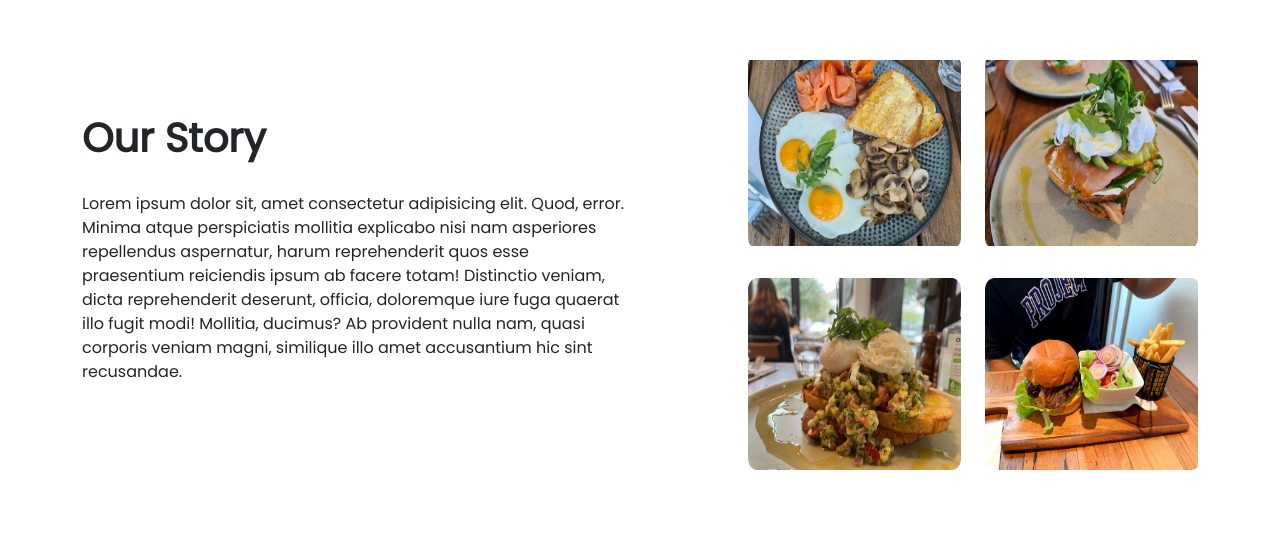
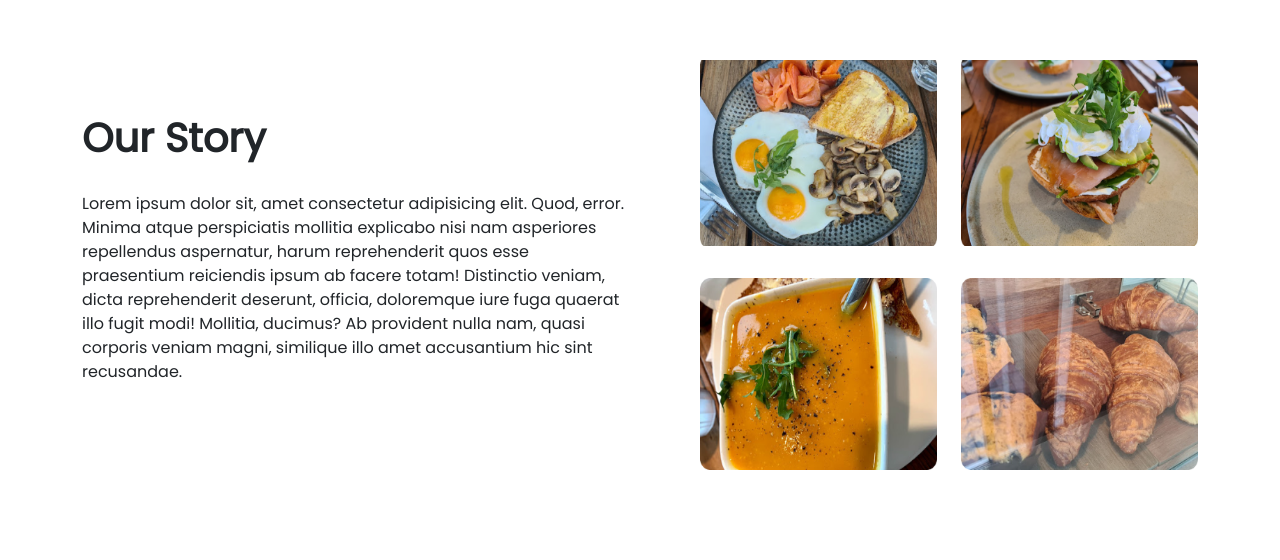
Before and after one commit to GauravShreenet/CafeApp, a React (Create React App) app: page / in a window 1280 px wide. Shown: the part 1588-2148 px from the top of the page. Built offline with nearby package versions, Linux system fonts and the light colour scheme.

Commit message:
when in smaller screnn removing the overflow and the animatation

```diff
--- a/src/Component/Story.js
+++ b/src/Component/Story.js
@@ -1,9 +1,11 @@
-import React from 'react'
+import React, { useLayoutEffect, useState } from 'react'
 import { Col, Container, Image, Row } from 'react-bootstrap'
 import firstImg from '../Asset/menuOne.png'
 import secondImg from '../Asset/menuTwo.png'
 import thirdImg from '../Asset/menuThree.png'
 import forthImg from '../Asset/menuFour.png'
+import fifthImg from '../Asset/menuFive.png'
+import sixthImg from '../Asset/menuSix.png'
 import { useInView } from 'react-intersection-observer'
 import { motion } from 'framer-motion'
 
@@ -12,7 +14,40 @@ export const Story = () => {
 
     const { ref, inView } = useInView();
 
-    const imageMenu = [firstImg, secondImg, thirdImg, forthImg, firstImg, secondImg];
+    const imageMenu = [firstImg, secondImg, thirdImg, forthImg, fifthImg, sixthImg];
+    const [windowWidth, setWindowWidth] = useState(window.innerWidth);
+    const [shouldAnimate, setShouldAnimate] = useState(true);
+    const [containerStyle, setContainerStyle] = useState({
+        height: '55vh',
+        overflow: 'hidden'
+    })
+
+    useLayoutEffect(()=>{
+        const updateWindowWidth = () => {
+            setWindowWidth(window.innerWidth);
+        }
+
+        window.addEventListener('resize', updateWindowWidth);
+        return () => window.removeEventListener('resize', updateWindowWidth)
+    }, [])
+
+    useLayoutEffect(() => {
+        if (windowWidth <= 575) {
+            setShouldAnimate(false);
+            setContainerStyle({
+                height: 'auto',
+                overflow: 'visible',
+
+            });
+        } else {
+            setShouldAnimate(true);
+            setContainerStyle({
+                height: '55vh',
+                overflow: 'hidden',
+
+            });
+        }
+    }, [windowWidth])
 
   return (
     <>
@@ -28,14 +63,14 @@ export const Story = () => {
 
                     </div>
                 </Col>
-                <Col className='ms-5' style={{height: '55vh', overflow: 'hidden'}}>
+                <Col style={containerStyle}>
                     <Row>
                         {imageMenu.map((imageMenu, i)=>(
-                            <Col sm={6} md={12} lg={6} xl={6} xxl={6} key={i}>
+                            <Col sm={12} md={12} lg={6} xl={6} xxl={6} key={i} className='d-flex justify-content-center'>
                                 <motion.div
                                     initial={{y: 0}}
                                     style={{ height: '28vh' }}
-                                    animate={{y : inView ? -230 : 0,
+                                    animate={{y : shouldAnimate ? (inView ? -230 : 0) : 0,
                                     transition: { duration: 0.5, ease: 'easeOut'}}}
                                     transition={{ duration: 0.5 }}
                                 >
```
Also changed, not shown: src/Asset/menuFive.png (added), src/Asset/menuSix.png (added).
